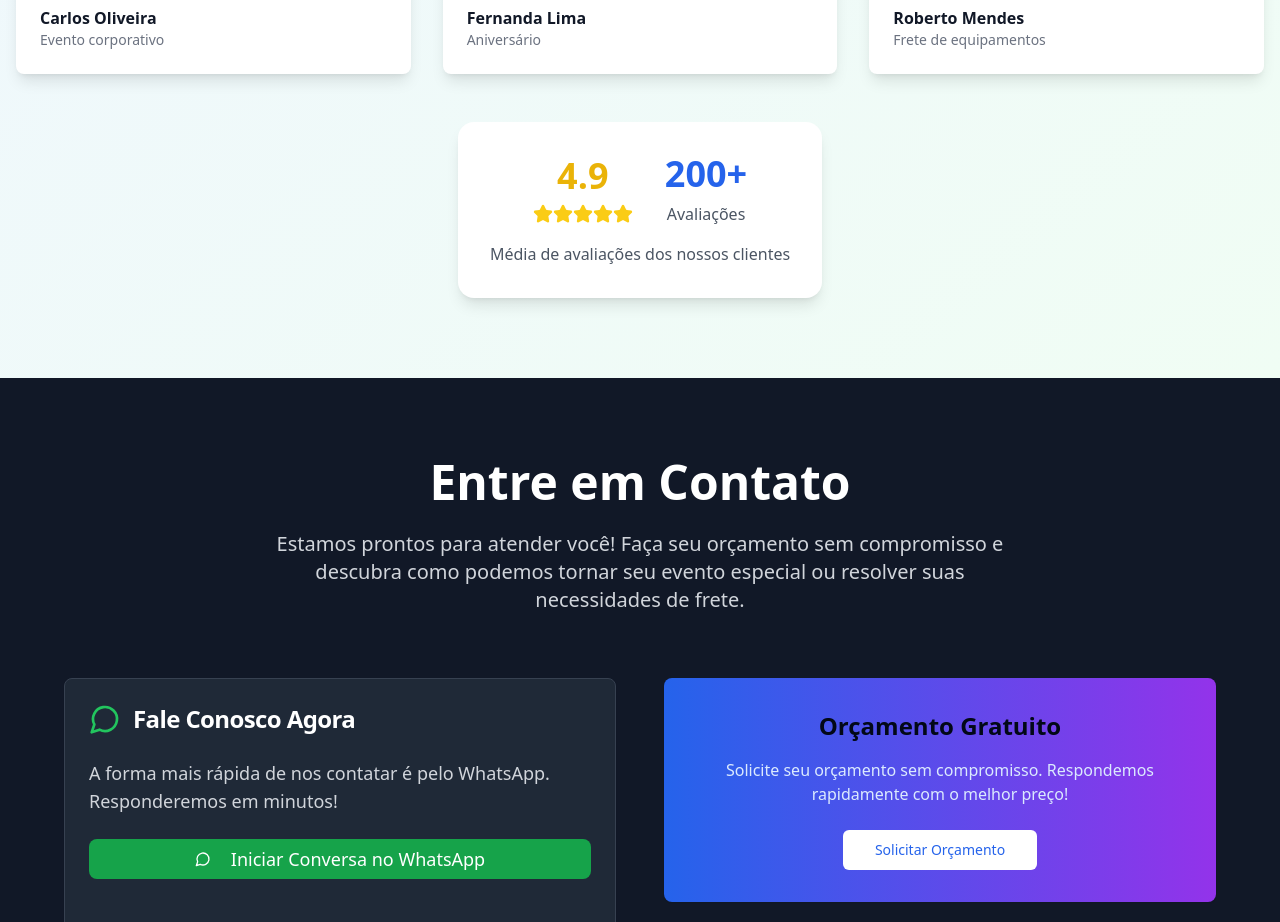
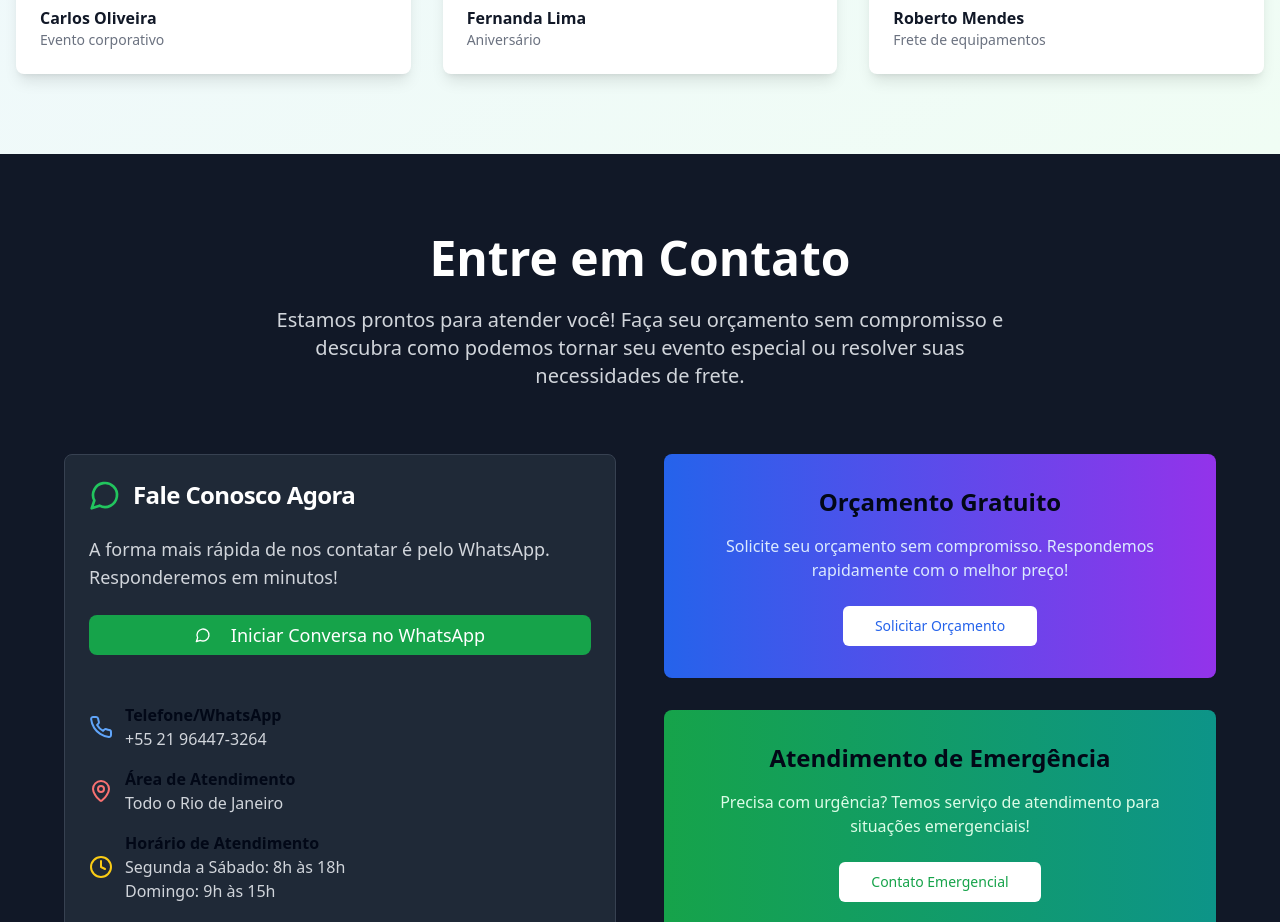
Before and after one commit to ccerquei2/festa-e-frete-rj, a React (Vite) app: page / in a window 1280 px wide. Shown: the part 4540-5462 px from the top of the page. Built offline with nearby package versions, Linux system fonts and the light colour scheme.

Commit message:
Remove fake review count
Removed the "200+ Avaliações" section from the Testimonials component as per the user's request to avoid generating potentially false information.

```diff
--- a/src/components/Testimonials.tsx
+++ b/src/components/Testimonials.tsx
@@ -76,30 +76,6 @@ const Testimonials = () => {
             </Card>
           ))}
         </div>
-
-        <div className="text-center mt-12">
-          <div className="bg-white rounded-2xl p-8 shadow-lg inline-block">
-            <div className="flex items-center justify-center space-x-8 mb-4">
-              <div className="text-center">
-                <div className="text-4xl font-bold text-yellow-500 mb-2">4.9</div>
-                <div className="flex items-center justify-center">
-                  {[...Array(5)].map((_, i) => (
-                    <Star key={i} className="w-5 h-5 text-yellow-400 fill-current" />
-                  ))}
-                </div>
-              </div>
-
-              <div className="text-center">
-                <div className="text-4xl font-bold text-blue-600 mb-2">200+</div>
-                <div className="text-gray-600">Avaliações</div>
-              </div>
-            </div>
-
-            <p className="text-gray-600">
-              Média de avaliações dos nossos clientes
-            </p>
-          </div>
-        </div>
       </div>
     </section>
   );
```
